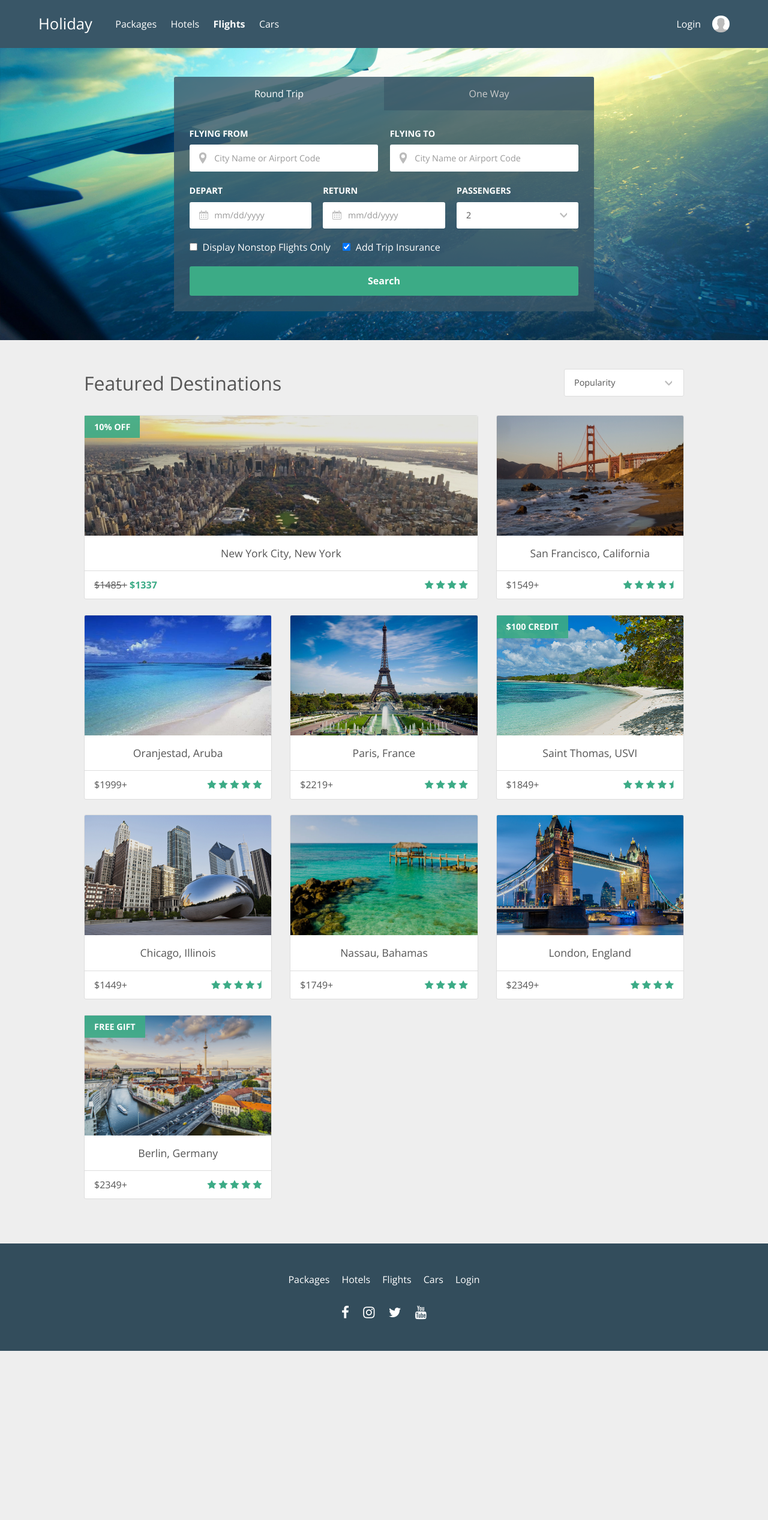
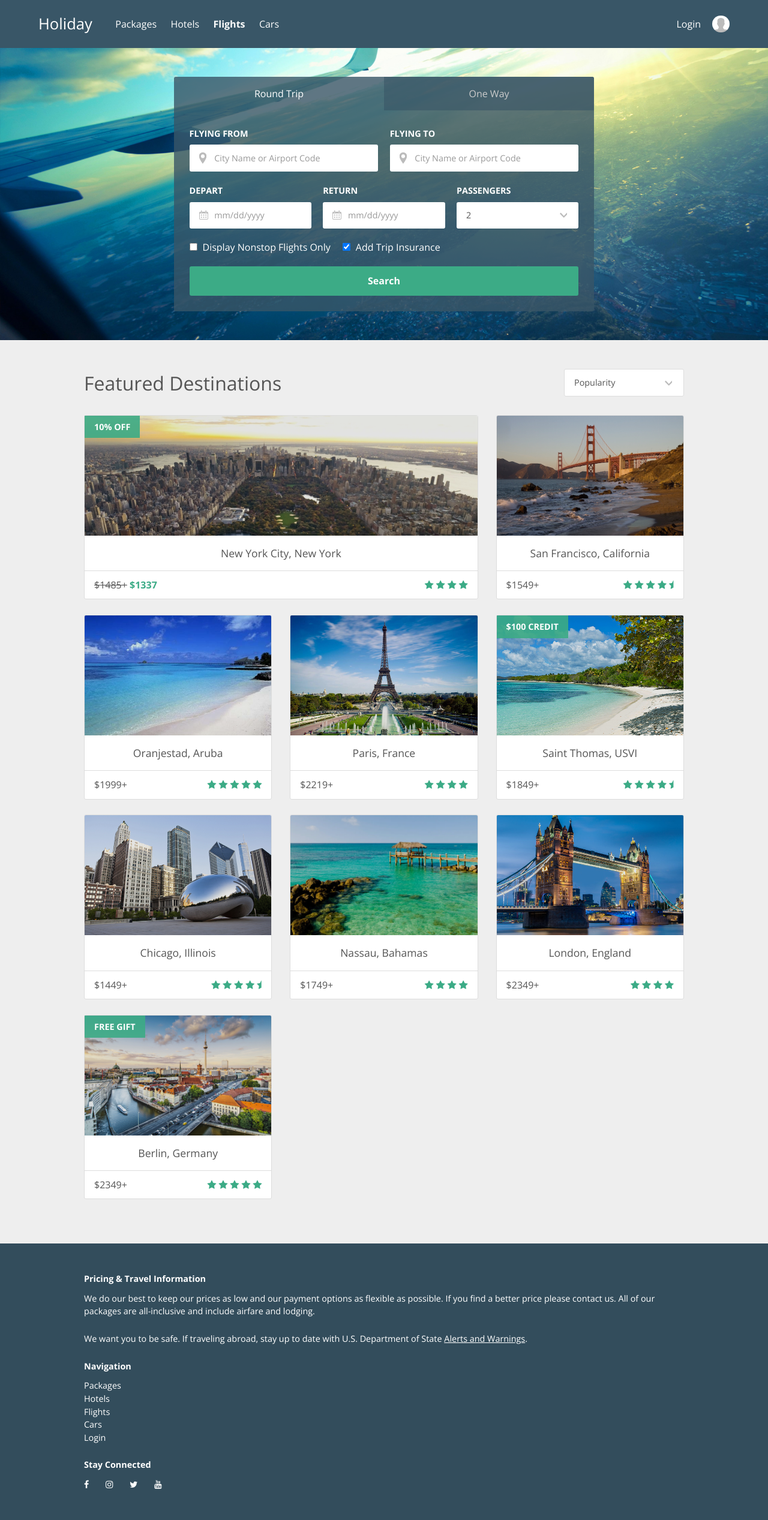
Before and after one commit to Treydor/holiday, a Jekyll site: the page built from index.html, in a window 1280 px wide. Shown: the whole page at 60% size. Built offline with Jekyll 4.4.1, drawn with Linux system fonts in a browser that asks for light colours; nearby versions of some CDN libraries; before the commit the page ends 2252 px from its top, so only the background shows below that.

Commit message:
Updates and adds elements

```diff
--- a/_includes/footer.html
+++ b/_includes/footer.html
@@ -1,5 +1,11 @@
 <footer>
   <div class="container">
+
+  <div class="footer-section">
+    <h4 class="footer-title">Pricing &amp; Travel Information</h4>
+    <p>We do our best to keep our prices as low and our payment options as flexible as possible. If you find a better price please contact us. All of our packages are all-inclusive and include airfare and lodging.</p>
+    <p>We want you to be safe. If traveling abroad, stay up to date with U.S. Department of State <a class="alert" href="http://travel.state.gov/content/passports/english/alertswarnings.html" target="_blank">Alerts and Warnings</a>.</p>
+  </div>
 
   <div class="footer-section">
     <h4 class="footer-title">Navigation</h4>
@@ -23,26 +29,26 @@
   </div>
 
   <div class="footer-section">
-      <h4 class="footer-title">Social</h4>
+    <h4 class="footer-title">Stay Connected</h4>
     <ul class="social-menu">
       <li class="social-menu__item">
         <a class="social-menu__link" href="">
-            <i class="fa fa-facebook"></i>
+          <i class="fa fa-facebook social-menu__icon"></i>
         </a>
       </li>
       <li class="social-menu__item">
         <a class="social-menu__link" href="">
-            <i class="fa fa-instagram"></i>
+          <i class="fa fa-instagram social-menu__icon"></i>
         </a>
       </li>
       <li class="social-menu__item">
         <a class="social-menu__link" href="">
-            <i class="fa fa-twitter"></i>
+          <i class="fa fa-twitter social-menu__icon"></i>
         </a>
       </li>
       <li class="social-menu__item">
         <a class="social-menu__link" href="">
-            <i class="fa fa-youtube"></i>
+          <i class="fa fa-youtube social-menu__icon"></i>
         </a>
       </li>
     </ul>
--- a/assets/stylesheets/components/_footer.scss
+++ b/assets/stylesheets/components/_footer.scss
@@ -1,15 +1,15 @@
 /*------ Footer ------*/
 
 footer {
-  @extend %clearfix;
   background: $primary-dark;
   color: $white;
+  font-size: .9rem;
 
-  @media #{$medium} { text-align: center; }
+  a { text-decoration: underline; }
 }
 
 .footer-section {
-  margin-bottom: 1.6rem;
+  margin-bottom: 1.5rem;
 
   &:last-of-type { margin-bottom: 0; }
 }
@@ -18,30 +18,25 @@ footer {
 
 .footer-title {
   color: $white;
-  margin-bottom: .6rem;
-
-  @media #{$medium} { display: none; }
+  font-size: .9rem;
+  margin-bottom: .7rem;
 }
 
 /*------ Footer Lists ------*/
 
 .footer-menu, .social-menu { @include clean-list; }
 
-.footer-menu__item {
-  cursor: pointer;
+.footer-menu__link, .social-menu__link {
+  text-decoration: none;
 
-  @media #{$medium} {
-    display: inline-block;
-    margin-left: 1rem;
-  }
+  &:hover { text-decoration: none; }
+}
+
+.social-menu__item {
+  display: inline-block;
+  margin-left: 1.5rem;
 
   &:first-of-type { margin-left: 0; }
 }
 
-.social-menu__item {
-  display: inline-block;
-  font-size: 1.4rem;
-  margin-left: 1.2rem;
-
-  &:first-of-type { margin-left: 0; }
-}
+.social-menu__icon { font-size: 1.4rem; }
```
Lines whose indentation alone changed are shown as unchanged.
